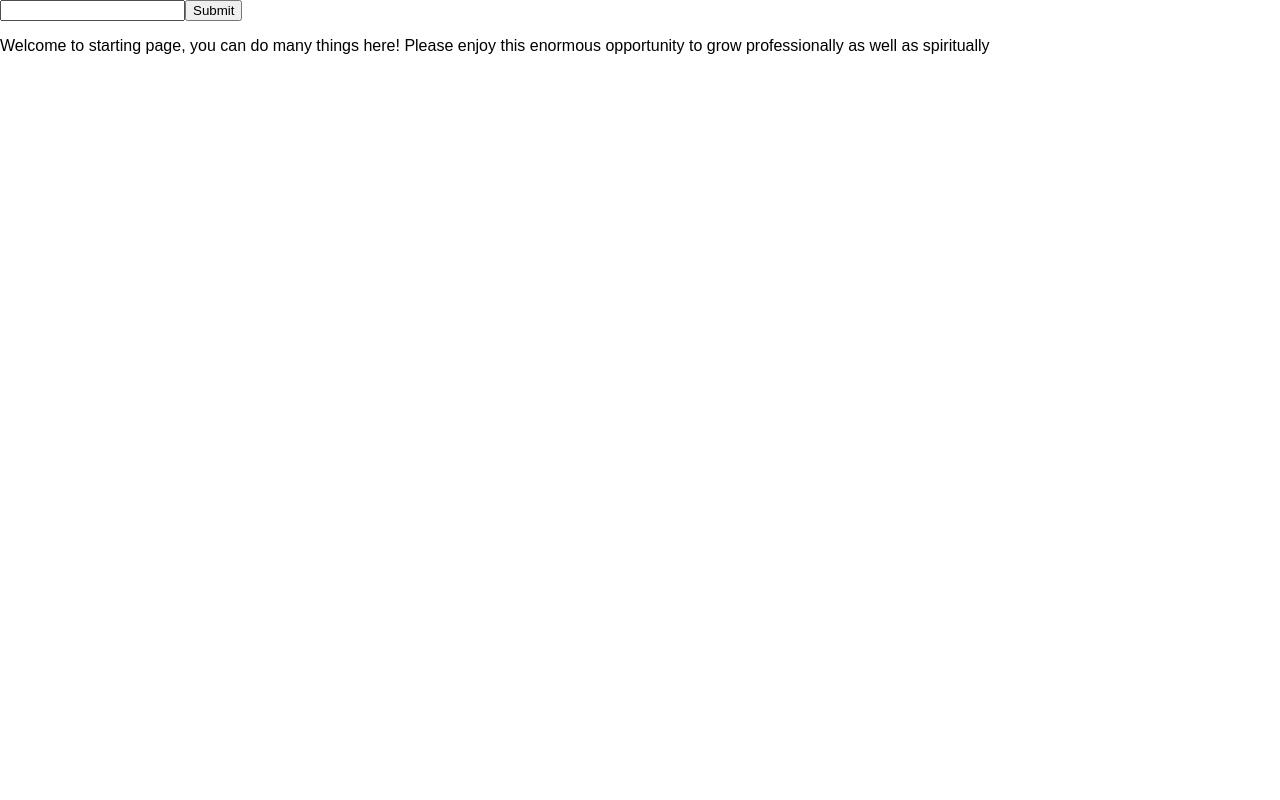
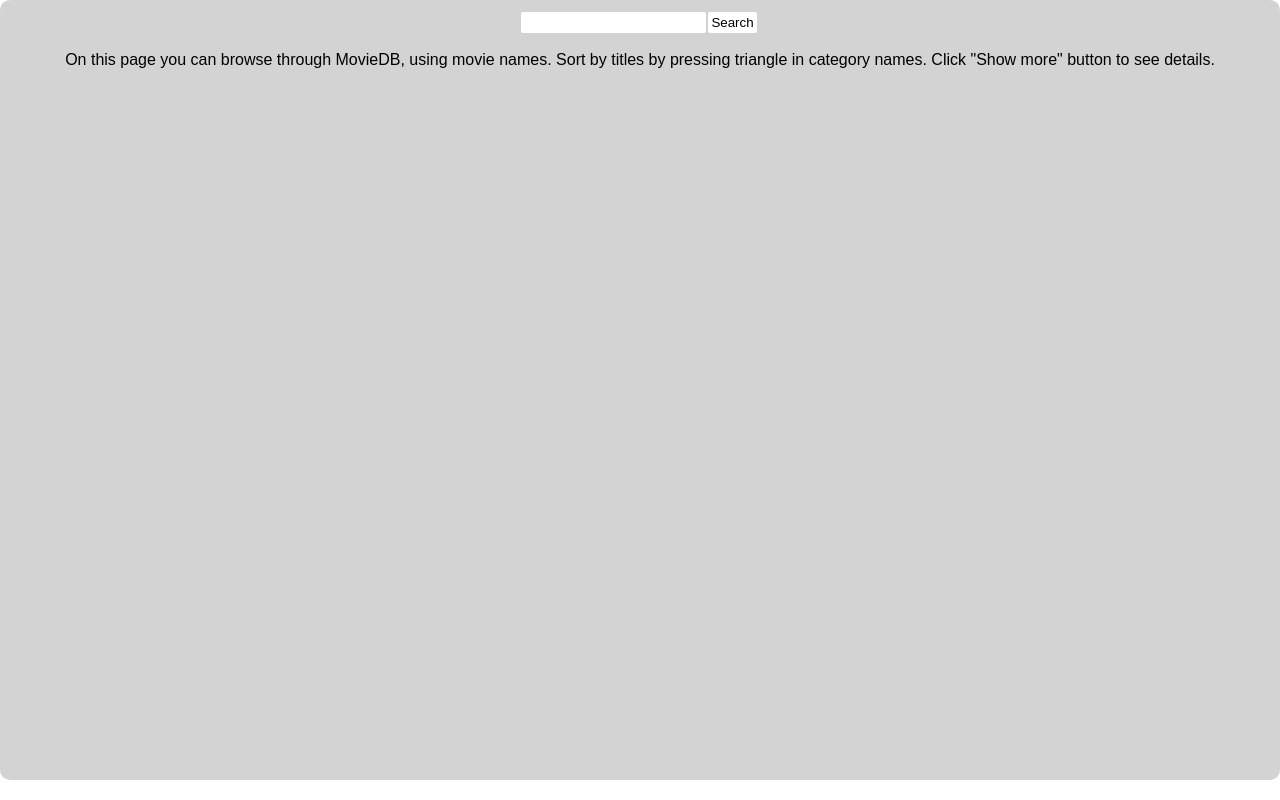
Before and after one commit to GarrusNapp/react-moviedb, a React (Create React App) app: page / in a window 1280 px wide. Built offline with nearby package versions, Linux system fonts and the light colour scheme; the HTML template or start-up script is replaced by a standard one.

Commit message:
styling and minor changes

```diff
--- a/public/index.html
+++ b/public/index.html
@@ -4,21 +4,7 @@
     <meta charset="utf-8">
     <meta name="viewport" content="width=device-width, initial-scale=1, shrink-to-fit=no">
     <meta name="theme-color" content="#000000">
-    <!--
-      manifest.json provides metadata used when your web app is added to the
-      homescreen on Android. See https://developers.google.com/web/fundamentals/engage-and-retain/web-app-manifest/
-    -->
-    <link rel="manifest" href="%PUBLIC_URL%/manifest.json">
-    <link rel="shortcut icon" href="%PUBLIC_URL%/favicon.ico">
-    <!--
-      Notice the use of %PUBLIC_URL% in the tags above.
-      It will be replaced with the URL of the `public` folder during the build.
-      Only files inside the `public` folder can be referenced from the HTML.
 
-      Unlike "/favicon.ico" or "favicon.ico", "%PUBLIC_URL%/favicon.ico" will
-      work correctly both with client-side routing and a non-root public URL.
-      Learn how to configure a non-root public URL by running `npm run build`.
-    -->
     <title>React App</title>
   </head>
   <body>
@@ -26,15 +12,5 @@
       You need to enable JavaScript to run this app.
     </noscript>
     <div id="root"></div>
-    <!--
-      This HTML file is a template.
-      If you open it directly in the browser, you will see an empty page.
-
-      You can add webfonts, meta tags, or analytics to this file.
-      The build step will place the bundled scripts into the <body> tag.
-
-      To begin the development, run `npm start` or `yarn start`.
-      To create a production bundle, use `npm run build` or `yarn build`.
-    -->
   </body>
 </html>
--- a/src/App.css
+++ b/src/App.css
@@ -1,8 +1,47 @@
+.App {
+  text-align: center;
+  background-color: lightgrey;
+  border-radius: 10px;
+  padding: 10px;
+  min-height: 95vh;
+}
 
+ul {
+  list-style-type: none;
+  text-align: left;
+}
+
+
+input[type=text] {
+  border: 2px solid white;
+  border-radius: 2px;
+}
+
+input[type=text]:focus {
+  background-color: #ccffcc;
+  border-color: #4CAF50;
+}
+
+input[type=submit] {
+  background-color: white;
+  margin: 2px;
+  padding: 1px;
+  border: 2px solid white;
+  border-radius: 2px;
+}
+
+input[type=submit]:hover {
+  background-color: #ccffcc;
+  border-color: #4CAF50;
+}
+
+input[type=submit]:active {
+  background-color: #4CAF50;
+}
 
 .loader {
   margin: 15px auto 15px;
-  border: 10px solid #f3f3f3;
+  border: 10px solid #4CAF50;
   border-top: 10px solid rgba(255,255,255,0);
   border-radius: 50%;
   width: 51px;
@@ -14,3 +53,24 @@
   0% { transform: rotate(0deg); }
   100% { transform: rotate(360deg); }
 }
+
+/* table styling from w3schools w/ changes*/
+table {
+    font-family: "Trebuchet MS", Arial, Helvetica, sans-serif;
+    border-collapse: collapse;
+    width: 100%;
+}
+
+table td, table th {
+    border: 1px solid #ddd;
+    padding: 8px;
+}
+
+table tr:nth-child(even){background-color: #f2f2f2;}
+
+table th {
+    padding-top: 12px;
+    padding-bottom: 12px;
+    background-color: #4CAF50;
+    color: white;
+}
--- a/src/App.js
+++ b/src/App.js
@@ -6,14 +6,13 @@ class SearchForm extends Component {
     return (
       <form onSubmit={this.props.newQuery}>
         <input type="text" value={this.props.value} onChange={this.props.handleWriting} />
-        <input type="submit" value="Submit" />
+        <input type="submit" value="Search" />
       </form>
     )
   }
 }
 
 class Details extends Component {
-  //  category, imbd link, opis, country of origin, production
   render() {
     let d = this.props.data
     let result
@@ -21,17 +20,25 @@ class Details extends Component {
       <div>
         <ul>
           <li>
+            <h3>Genres:</h3>
             <ul>{d.genres.map((d) => <li key={d.id}>{d.name}</li>)}</ul>
           </li>
-        <li>{d.imdb_id}</li>
           <li>
+            <h3>
+              <a href={"http://www.imdb.com/title/" + d.imdb_id}>Check this movie on imbd!</a>
+            </h3>
+          </li>
+          <li>
+            <h3>Production companies:</h3>
             <ul>{d.production_companies.map((d) => <li key={d.id}>{d.name}</li>)}</ul>
           </li>
           <li>
+            <h3>Production countries:</h3>
             <ul>{d.production_countries.map((d) => <li key={d.id}>{d.name}</li>)}</ul>
           </li>
         </ul>
-        <span>{d.overview}</span>
+        <h3>Overview:</h3>
+        <p>{d.overview}</p>
       </div>
     )
   }
@@ -69,16 +76,18 @@ class TableRow extends Component {
 
   render() {
     let d = this.props.data
+    let text = this.state.display ? "Hide" : "Show more"
     return (
       <tr>
-        <td>{d.poster_path}</td><td>{d.title}</td>
+        <td><img src={"https://image.tmdb.org/t/p/w154" + d.poster_path} /></td><td>{d.title}</td>
         <td>{d.release_date}</td><td>{d.popularity}</td>
         <td>{d.vote_count}</td><td>{d.vote_average}</td>
-        <td><span data={d.id} onClick={this.toggleDetails}>+</span> {this.state.display ? <Details data={this.state.details} /> : null}</td>
+        <td><button data={d.id} onClick={this.toggleDetails}>{text}</button> {this.state.display ? <Details data={this.state.details} /> : null}</td>
       </tr>
     )
   }
 }
+
 class Results extends Component {
   constructor() {
     super()
@@ -207,7 +216,7 @@ class App extends Component {
   render() {
     let display
     if (this.state.result === 'default') {
-      display = <p>Welcome to starting page, you can do many things here! Please enjoy this enormous opportunity to grow professionally as well as spiritually</p>
+      display = <p>On this page you can browse through MovieDB, using movie names. Sort by titles by pressing triangle in category names. Click "Show more" button to see details.</p>
     }
     else {
       display = this.state.result ? <Results content={this.state.result} /> : <Wait />
@@ -217,7 +226,7 @@ class App extends Component {
         <SearchForm value={this.state.formInput} newQuery={this.newQuery} handleWriting={this.handleWriting} />
         {display}
       </div>
-    );
+    )
   }
 }
 
```
Also changed, not shown: 1 other file (tests, documents, lock files or other folders). Lines whose indentation alone changed are shown as unchanged.
